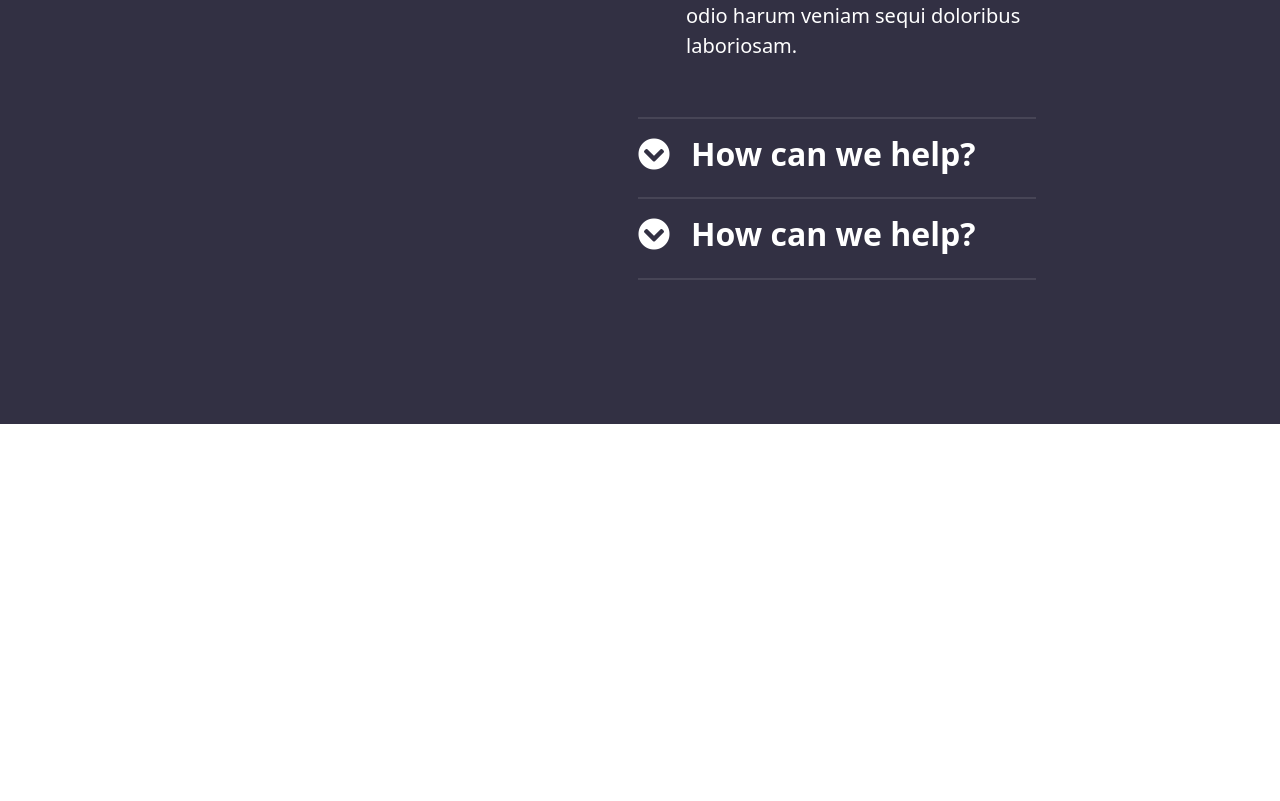
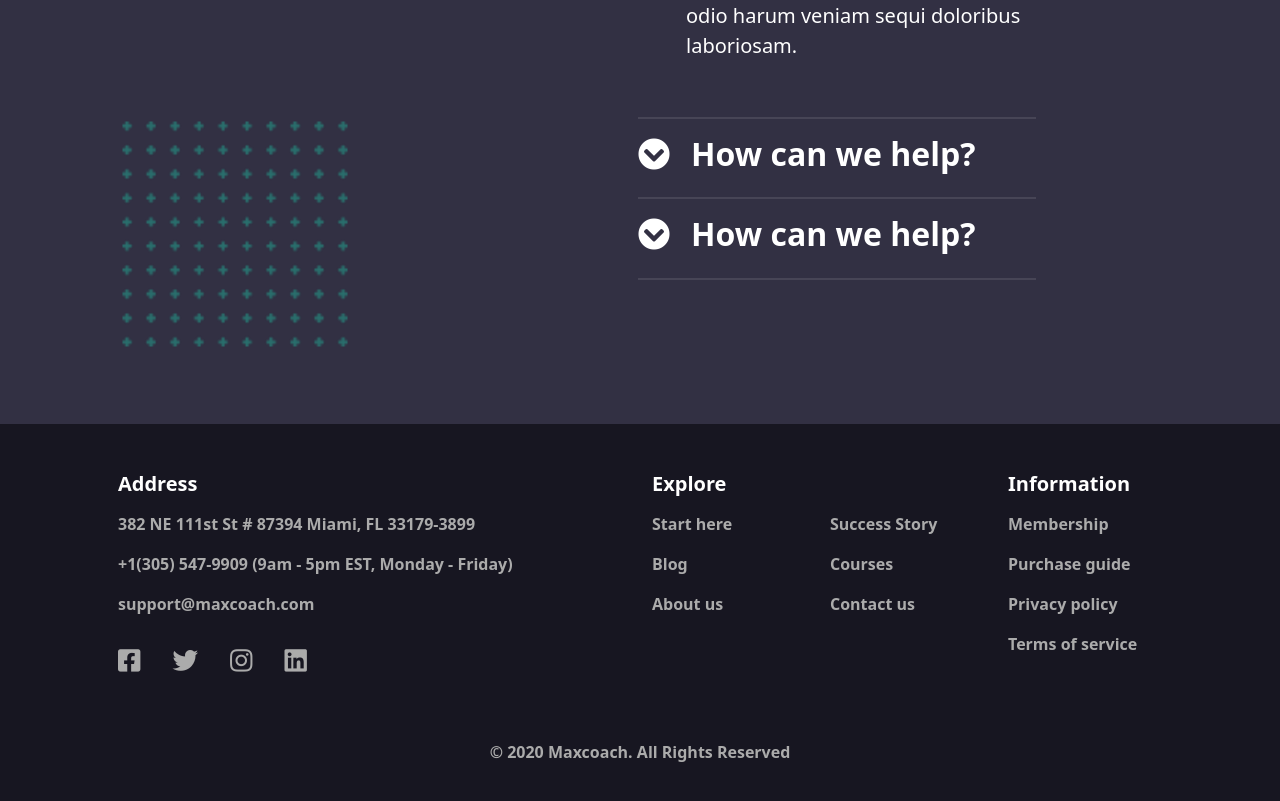
Before and after one commit to Tolihama/proj-html-vuejs, a Vue app: page / in a window 1280 px wide. Shown: the part 4444-5245 px from the top of the page. Before the commit the page ends 4868 px from the top, so only its background shows below. Built offline with nearby package versions, Linux system fonts and the light colour scheme.

Commit message:
Footer prototype

```diff
--- a/src/App.vue
+++ b/src/App.vue
@@ -30,6 +30,5 @@ export default {
 // GENERAL APP
 #app {
     min-height: 100vh;
-    // overflow: hidden;
 }
 </style>
--- a/src/components/Footer.vue
+++ b/src/components/Footer.vue
@@ -1,6 +1,76 @@
 <template>
     <footer>
-
+        <div class="container p-5">
+            <!-- Lists row -->
+            <div class="row pb-3">
+                <div class="col-6">
+                    <h5 class="fw-bold">Address</h5>
+                    <div class="py-2">
+                        382 NE 111st St # 87394 Miami, FL 33179-3899
+                    </div>
+                    <div class="py-2">
+                        +1(305) 547-9909 (9am - 5pm EST, Monday - Friday)
+                    </div>
+                    <div class="py-2">
+                        support@maxcoach.com
+                    </div>
+                    <div class="social pt-4">
+                        <i class="fab fa-facebook-square"></i>
+                        <i class="fab fa-twitter"></i>
+                        <i class="fab fa-instagram"></i>
+                        <i class="fab fa-linkedin"></i>
+                    </div>
+                </div>
+                <div class="col-6">
+                    <div class="row">
+                        <div class="col-8">
+                            <h5 class="fw-bold">Explore</h5>
+                            <div class="row flex-wrap pb-3">
+                                <div class="col-6 py-2">
+                                    Start here
+                                </div>
+                                <div class="col-6 py-2">
+                                    Success Story
+                                </div>
+                                <div class="col-6 py-2">
+                                    Blog
+                                </div>
+                                <div class="col-6 py-2">
+                                    Courses
+                                </div>
+                                <div class="col-6 py-2">
+                                    About us
+                                </div>
+                                <div class="col-6 py-2">
+                                    Contact us
+                                </div>
+                            </div>
+                        </div>
+                        <div class="col-4">
+                            <h5 class="fw-bold">Information</h5>
+                            <div class="py-2">
+                                Membership
+                            </div>
+                            <div class="py-2">
+                                Purchase guide
+                            </div>
+                            <div class="py-2">
+                                Privacy policy
+                            </div>
+                            <div class="py-2">
+                                Terms of service
+                            </div>
+                        </div>
+                    </div>
+                </div>
+            </div>
+            <!-- Copyright row -->
+            <div class="row pt-5">
+                <div class="col-12 text-center">
+                    &copy; 2020 Maxcoach. All Rights Reserved
+                </div>
+            </div>
+        </div>
     </footer>
 </template>
 
@@ -11,5 +81,28 @@ export default {
 </script>
 
 <style scoped lang="scss">
+footer {
+    background: #171621;
+    color: #ababab;
+    font-weight: 600;
 
+    h5 {
+        color: #fff;
+    }
+}
+
+.social {
+    & > i {
+        font-size: 1.6rem;
+        padding: 0 1rem;
+
+        &:first-child {
+            padding: 0 1rem 0 0;
+        }
+
+        &:last-child {
+            padding: 0 0 0 1rem;
+        }
+    }
+}
 </style>
--- a/src/components/Testimonial.vue
+++ b/src/components/Testimonial.vue
@@ -5,6 +5,11 @@
             src="../assets/Testimonial/background-map-dots-top-right-transparent.png"
             alt="Testimonial Section Background"
         />
+        <img
+            class="square-background"
+            src="../assets/Testimonial/maxcoach-shape-07-150x150.png"
+            alt="Square Shape Background"
+        >
         <div class="row align-items-center">
             <div class="col-5 px-5">
                 <div class="video">
@@ -103,6 +108,12 @@ section {
         top: 0;
         right: 0;
     }
+
+    .square-background {
+        position: absolute;
+        bottom: 8%;
+        transform: scale(150%);
+    }
 }
 
 .video {
```
Also changed, not shown: src/assets/Testimonial/maxcoach-shape-07-150x150.png (added).
